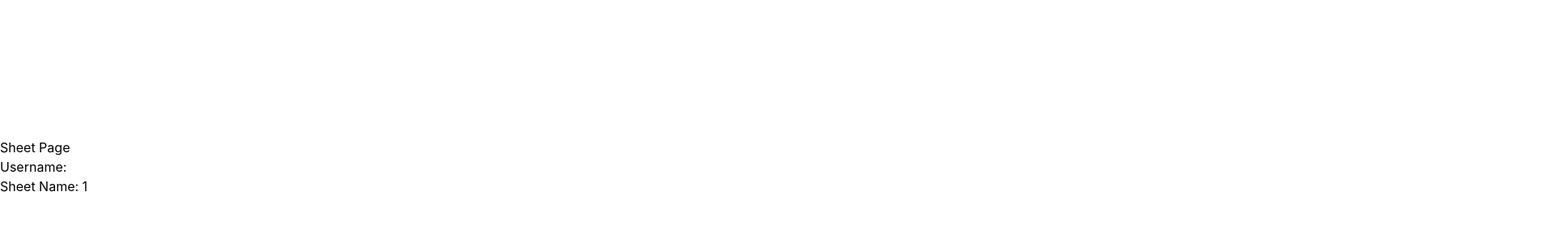
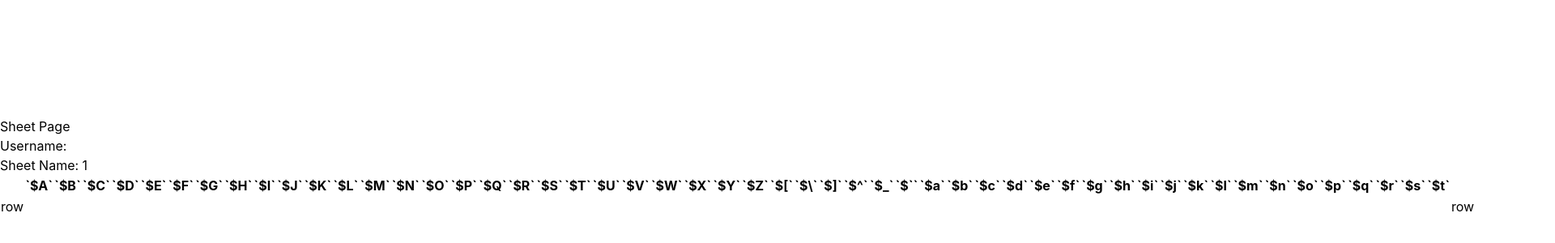
Before and after one commit to marbleville/HuskSheet-Group7, a React (Vite) app in the folder client/: page /1 in a window 1280 px wide. Shown: the part 194-494 px from the top of the page at 81% size, 1920 px wide, since content can reach past the window. Built offline with nearby package versions, Linux system fonts and the light colour scheme.

Commit message:
react code for a sheet, not finished

```diff
--- a/client/src/pages/Sheet.tsx
+++ b/client/src/pages/Sheet.tsx
@@ -1,13 +1,77 @@
+import { useState } from 'react';
 import { useParams } from 'react-router-dom';
+
+interface SheetDataMap {
+  [ref: string] : string
+}
+
+const initialSheetRowSize = 52;
+const initialSheetColumnSize = 52;
+
+const initializeSheet = (rowSize: number, colSize: number): SheetDataMap => {
+  const initialData: SheetDataMap = {};
+
+  for (let i = 1; i <= rowSize; i++) {
+      for (let j = 0; j < colSize; j++) {
+          const columnValue = String.fromCharCode(65 + j);
+          const ref = `$${columnValue}${i}`;
+          initialData[ref] = '';
+      }
+  }
+
+  return initialData;
+};
 
 const Sheet: React.FC = () => {
   const { publisher, sheet } = useParams<{ publisher: string; sheet: string }>();
+
+  const [cellValue, setCellValue] = useState(() => {
+    const sheetData = initializeSheet(initialSheetRowSize, initialSheetRowSize);
+    return sheetData;
+  });
+
+  const renderSheetHeader = () => {
+    const headers = [];
+
+    headers.push(<th key="header-empty"></th>)
+    for (let col = 0; col < initialSheetColumnSize; col++) {
+      headers.push(<th key={`$header-${col}`}>`${String.fromCharCode(65 + col)}`</th>)
+    }
+
+    return <tr>{headers}</tr>
+  };
+
+  const renderSheetRows = () => {
+    const rows = [];
+
+    for (let row = 1; row <= initialSheetRowSize; row++) {
+      const cellsPerRow = [];
+      cellsPerRow.push(<td key={`row-${row}`}>row</td>);
+
+      for (let col = 1; col <= initialSheetColumnSize; col++) {
+        cellsPerRow.push(<td key={`$${String.fromCharCode(65 + col)}${row}`}></td>)
+      }
+      rows.push(cellsPerRow)
+    }
+
+    return <tr>{rows}</tr>
+  };
+
+
 
   return (
     <div>
       <h1>Sheet Page</h1>
       <p>Username: {publisher}</p>
       <p>Sheet Name: {sheet}</p>
+      <table className="sheet">
+        <thead>
+          {renderSheetHeader()}
+        </thead>
+        <tbody>
+          {renderSheetRows()}
+        </tbody>
+      </table>
     </div>
   );
 }
```
